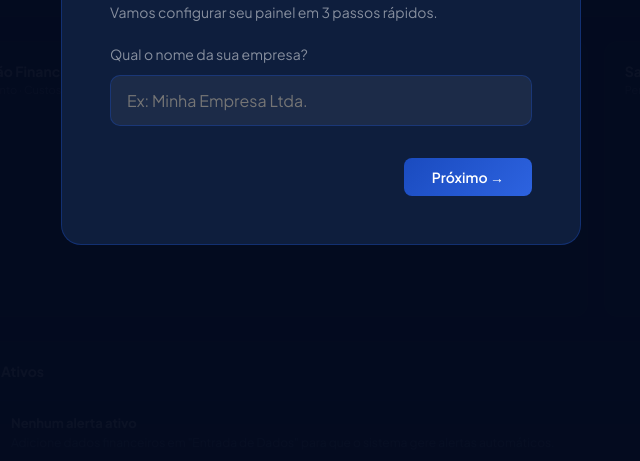
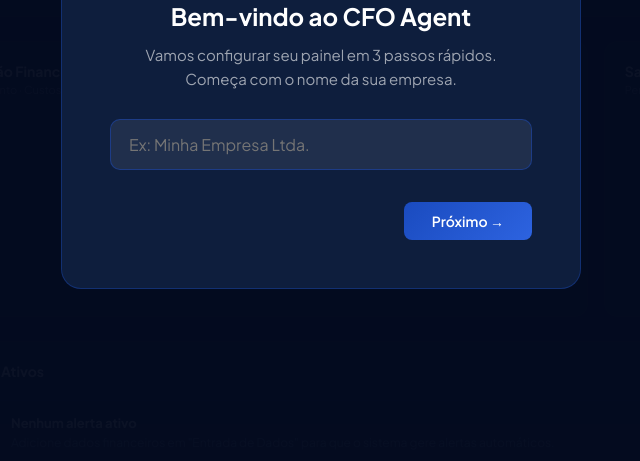
Before and after one commit to guidonatooo/CFO-Agent, a plain HTML site: page dashboard/index.html in a window 1280 px wide. Shown: the part 339-800 px from the top of the page, without its empty margins (319-959 px from the left). Drawn offline with nearby package versions, Linux system fonts and the light colour scheme.

Commit message:
fix: wizard conteúdo visível (color:white) + logout com redirect imediato
Co-Authored-By: Claude Sonnet 4.6 <noreply@anthropic.com>

```diff
--- a/dashboard/index.html
+++ b/dashboard/index.html
@@ -2204,15 +2204,16 @@ document.addEventListener('DOMContentLoaded', () => {
   renderTendencias();
 });
 
-async function fazerLogout() {
+function fazerLogout() {
+  // Redirect first — prevents Clerk from overriding the destination
+  window.location.replace('https://cfo-agent-five.vercel.app/');
+  // Fire signOut async after redirect is already in progress
   try {
-    if (window.Clerk && window.Clerk.session) {
-      await window.Clerk.signOut();
+    if (window.Clerk && window.Clerk.signOut) {
+      window.Clerk.signOut();
     }
   } catch(e) {
-    console.warn('signOut error:', e);
-  } finally {
-    window.location.replace('https://cfo-agent-five.vercel.app/');
+    // Ignore — redirect already happened
   }
 }
 window.fazerLogout = fazerLogout;
@@ -2739,13 +2740,13 @@ function mostrarWizard() {
   overlay.id = 'wizard-overlay';
   overlay.style.cssText = 'position:fixed;inset:0;z-index:99999;background:rgba(4,11,30,0.97);display:flex;align-items:center;justify-content:center;';
   overlay.innerHTML = `
-    <div style="background:#0E1E3D;border:1px solid rgba(26,75,191,0.4);border-radius:20px;padding:48px;width:520px;max-width:90vw;position:relative;">
+    <div style="background:#0E1E3D;border:1px solid rgba(26,75,191,0.4);border-radius:20px;padding:48px;width:520px;max-width:90vw;position:relative;color:white;font-family:inherit;">
       <div style="display:flex;gap:8px;margin-bottom:32px;justify-content:center;">
         <div id="step-dot-1" style="width:8px;height:8px;border-radius:50%;background:#1A4BBF;transition:background .2s;"></div>
         <div id="step-dot-2" style="width:8px;height:8px;border-radius:50%;background:rgba(255,255,255,0.2);transition:background .2s;"></div>
         <div id="step-dot-3" style="width:8px;height:8px;border-radius:50%;background:rgba(255,255,255,0.2);transition:background .2s;"></div>
       </div>
-      <div id="wizard-content"></div>
+      <div id="wizard-content" style="color:white;min-height:120px;"></div>
       <div style="display:flex;justify-content:space-between;margin-top:32px;">
         <button id="wizard-back" onclick="wizardVoltar()" style="padding:10px 24px;background:transparent;border:1px solid rgba(255,255,255,0.15);border-radius:8px;color:rgba(255,255,255,0.5);cursor:pointer;font-size:14px;display:none;font-family:var(--font-b)">← Voltar</button>
         <button id="wizard-next" onclick="wizardAvancar()" style="padding:10px 28px;background:linear-gradient(135deg,#1A4BBF,#2D63E0);border:none;border-radius:8px;color:white;cursor:pointer;font-size:14px;font-weight:600;margin-left:auto;font-family:var(--font-b)">Próximo →</button>
@@ -2756,43 +2757,79 @@ function mostrarWizard() {
   renderizarPassoWizard(1);
 }
 
-const WIZARD_PASSOS = {
-  1: { conteudo: `
-    <h2 style="font-size:24px;font-weight:700;color:white;margin-bottom:8px;font-family:'Cormorant Garamond',serif">👋 Bem-vindo ao CFO Agent</h2>
-    <p style="color:rgba(255,255,255,0.5);font-size:14px;margin-bottom:24px;">Vamos configurar seu painel em 3 passos rápidos.</p>
-    <p style="color:rgba(255,255,255,0.5);font-size:14px;margin-bottom:12px;">Qual o nome da sua empresa?</p>
-    <input id="wizard-empresa" type="text" placeholder="Ex: Minha Empresa Ltda."
-      style="width:100%;padding:14px 16px;background:rgba(255,255,255,0.06);border:1px solid rgba(26,75,191,0.4);border-radius:10px;color:white;font-size:16px;box-sizing:border-box;outline:none;font-family:var(--font-b)"
-    />` },
-  2: { conteudo: `
-    <h2 style="font-size:24px;font-weight:700;color:white;margin-bottom:8px;font-family:'Cormorant Garamond',serif">🏦 Seus bancos</h2>
-    <p style="color:rgba(255,255,255,0.5);font-size:14px;margin-bottom:20px;">Selecione os principais. Pode adicionar mais depois.</p>
-    <div style="display:flex;flex-wrap:wrap;gap:8px;">
-      ${['Nubank','Itaú','Bradesco','Santander','Banco do Brasil','Caixa','Inter','C6 Bank','BTG','Stone','Asaas','Outro'].map(b=>`
-        <label style="cursor:pointer;">
-          <input type="checkbox" value="${b}" style="display:none;" onchange="window._toggleBancoWizard(this)">
-          <span style="display:inline-block;padding:8px 16px;background:rgba(255,255,255,0.06);border:1px solid rgba(255,255,255,0.12);border-radius:100px;font-size:13px;color:rgba(255,255,255,0.7);transition:all .15s;user-select:none;">${b}</span>
-        </label>`).join('')}
-    </div>` },
-  3: { conteudo: `
-    <div style="text-align:center;padding:16px 0;">
-      <div style="font-size:64px;margin-bottom:16px;">🎉</div>
-      <h2 style="font-size:24px;font-weight:700;color:white;margin-bottom:12px;font-family:'Cormorant Garamond',serif">Tudo pronto!</h2>
-      <p style="color:rgba(255,255,255,0.55);font-size:15px;line-height:1.6;">Agora acesse <strong style="color:white;">Entrada de Dados</strong> para inserir seu faturamento, custos e transações.<br><br>Os gráficos serão gerados automaticamente.</p>
-    </div>` }
-};
-
 function renderizarPassoWizard(passo) {
   window._wizardPasso = passo;
-  document.getElementById('wizard-content').innerHTML = WIZARD_PASSOS[passo].conteudo;
-  [1,2,3].forEach(i => {
-    const dot = document.getElementById('step-dot-'+i);
-    if (dot) dot.style.background = i===passo ? '#1A4BBF' : 'rgba(255,255,255,0.2)';
+
+  var conteudo = {
+    1: '<div style="text-align:center;margin-bottom:28px;">'
+      +'<div style="font-size:48px;margin-bottom:16px;">👋</div>'
+      +'<h2 style="font-size:24px;font-weight:700;color:#ffffff;margin:0 0 12px 0;font-family:inherit;">'
+      +'Bem-vindo ao CFO Agent</h2>'
+      +'<p style="font-size:15px;color:rgba(255,255,255,0.6);line-height:1.6;margin:0;">'
+      +'Vamos configurar seu painel em 3 passos rápidos.<br>Começa com o nome da sua empresa.</p>'
+      +'</div>'
+      +'<input id="wizard-empresa" type="text" placeholder="Ex: Minha Empresa Ltda."'
+      +' value="'+(localStorage.getItem('cfo_empresa')||'')+'"'
+      +' style="width:100%;padding:14px 18px;background:rgba(255,255,255,0.08);'
+      +'border:1px solid rgba(26,75,191,0.5);border-radius:10px;'
+      +'color:#ffffff;font-size:16px;box-sizing:border-box;outline:none;'
+      +'font-family:inherit;caret-color:white;" />',
+
+    2: '<h2 style="font-size:22px;font-weight:700;color:#ffffff;margin:0 0 8px 0;font-family:inherit;">'
+      +'🏦 Quais bancos sua empresa usa?</h2>'
+      +'<p style="font-size:14px;color:rgba(255,255,255,0.5);margin:0 0 20px 0;">'
+      +'Selecione os principais. Pode adicionar mais depois em Entrada de Dados.</p>'
+      +'<div style="display:flex;flex-wrap:wrap;gap:8px;">'
+      +['Nubank','Itaú','Bradesco','Santander','Banco do Brasil',
+        'Caixa','Inter','C6 Bank','BTG Pactual','Stone','Asaas',
+        'Sicoob','Sicredi','XP','Outro'].map(function(b) {
+          return '<label style="cursor:pointer;">'
+            +'<input type="checkbox" value="'+b+'" style="display:none;"'
+            +' onchange="window._toggleBancoWizard(this)">'
+            +'<span style="display:inline-block;padding:8px 16px;'
+            +'background:rgba(255,255,255,0.06);'
+            +'border:1px solid rgba(255,255,255,0.15);'
+            +'border-radius:100px;font-size:13px;'
+            +'color:rgba(255,255,255,0.7);'
+            +'transition:all 0.15s;user-select:none;">'+b+'</span>'
+            +'</label>';
+        }).join('')
+      +'</div>',
+
+    3: '<div style="text-align:center;padding:16px 0;">'
+      +'<div style="font-size:60px;margin-bottom:20px;">🎉</div>'
+      +'<h2 style="font-size:24px;font-weight:700;color:#ffffff;margin:0 0 14px 0;font-family:inherit;">'
+      +'Tudo pronto!</h2>'
+      +'<p style="font-size:15px;color:rgba(255,255,255,0.6);line-height:1.7;margin:0;">'
+      +'Acesse <strong style="color:#F0C040;font-weight:700;">Entrada de Dados</strong>'
+      +' na barra lateral para inserir<br>'
+      +'faturamento, custos e transações.<br><br>'
+      +'<span style="color:rgba(255,255,255,0.45);font-size:13px;">'
+      +'Os gráficos e alertas serão gerados automaticamente.</span>'
+      +'</p></div>'
+  };
+
+  var body = document.getElementById('wizard-content');
+  if (!body) return;
+  body.innerHTML = conteudo[passo] || '';
+
+  [1,2,3].forEach(function(i) {
+    var dot = document.getElementById('step-dot-'+i);
+    if (dot) dot.style.background = i <= passo ? '#1A4BBF' : 'rgba(255,255,255,0.2)';
   });
-  const back = document.getElementById('wizard-back');
+
+  var back = document.getElementById('wizard-back');
   if (back) back.style.display = passo > 1 ? 'block' : 'none';
-  const next = document.getElementById('wizard-next');
+
+  var next = document.getElementById('wizard-next');
   if (next) next.textContent = passo === 3 ? '✓ Começar' : 'Próximo →';
+
+  if (passo === 1) {
+    setTimeout(function() {
+      var el = document.getElementById('wizard-empresa');
+      if (el) el.focus();
+    }, 150);
+  }
 }
 
 window.wizardAvancar = function() {
```
